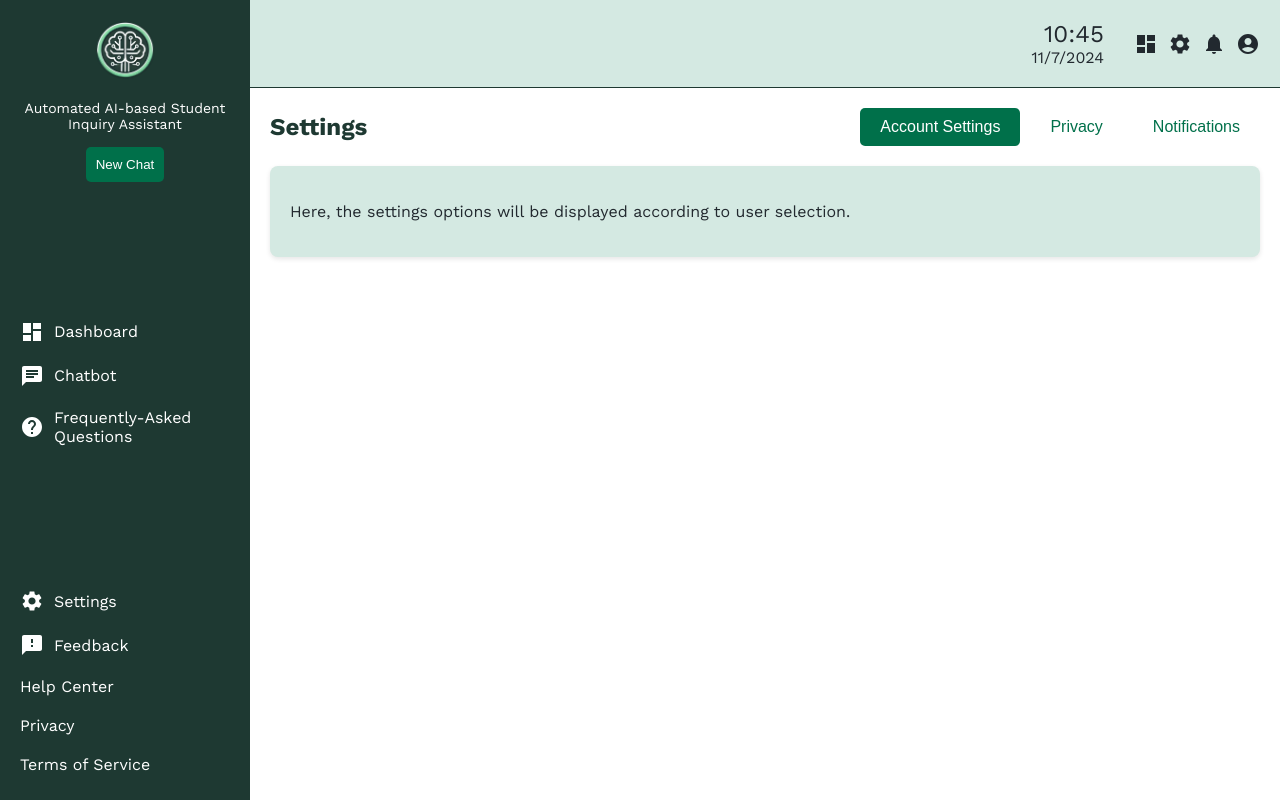
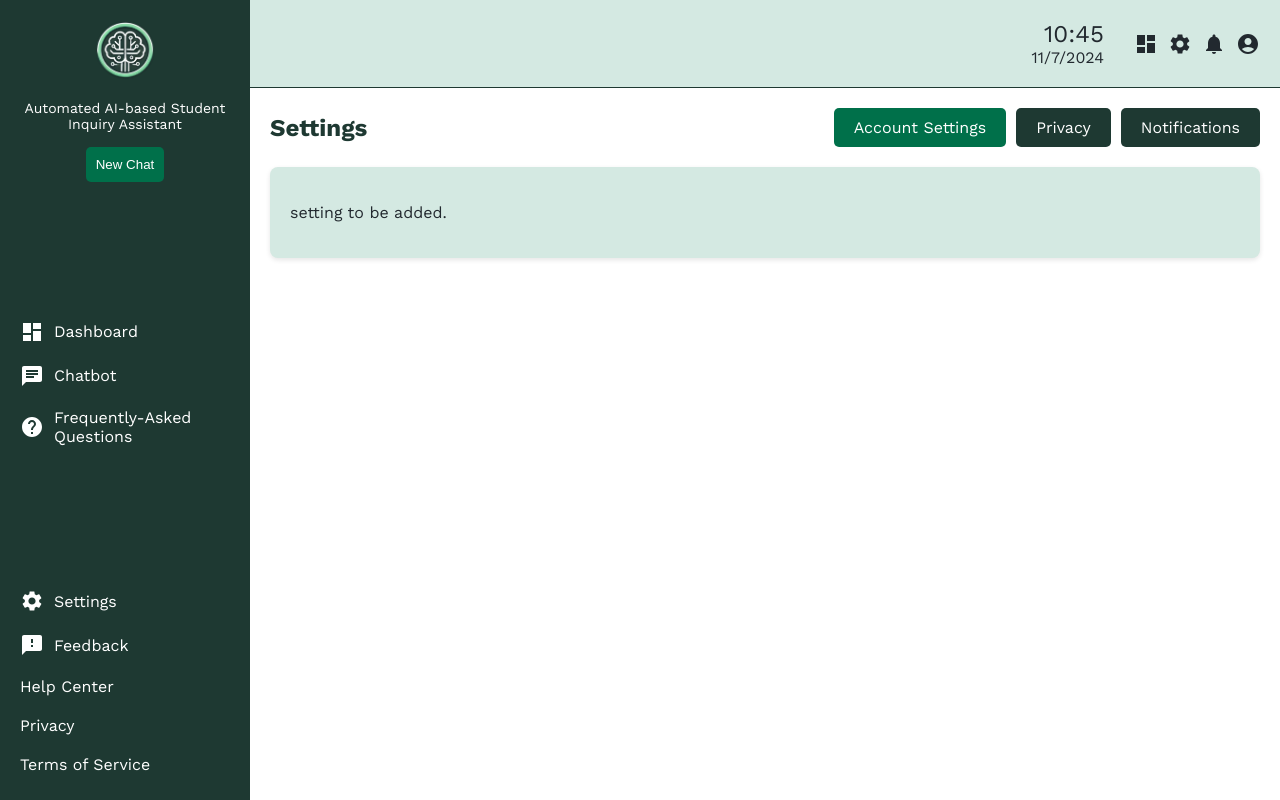
Before and after one commit to al77x/Automated-AI-based-Student-Inquiry-Assistant, a React (Create React App) app: page /settings in a window 1280 px wide. Built offline with nearby package versions, Linux system fonts and the light colour scheme.

Commit message:
refactored code in profilepage and settings

```diff
--- a/src/components/ProfilePage/ProfilePage.module.css
+++ b/src/components/ProfilePage/ProfilePage.module.css
@@ -42,7 +42,14 @@
   border-radius: 5px;
   margin-left: 10px;
   background-color: #1e3932;
-  color: #d4e9e2;
+  color: white;
+  font-family: "Work Sans", sans-serif;
+}
+
+/* active state styling for the navigation buttons */
+.profileNav .active {
+  background-color: #00704a;
+  color: white;
 }
 
 /* container for user information within the profile */
--- a/src/components/Settings/Settings.js
+++ b/src/components/Settings/Settings.js
@@ -26,10 +26,7 @@ const Settings = () => {
 
           {/* Placeholder for the actual settings content */}
           <section className={styles.settingsContent}>
-            <p>
-              Here, the settings options will be displayed according to user
-              selection.
-            </p>
+            <p>setting to be added.</p>
           </section>
         </div>
       </div>
--- a/src/components/Settings/Settings.module.css
+++ b/src/components/Settings/Settings.module.css
@@ -39,9 +39,11 @@
   padding: 10px 20px;
   cursor: pointer;
   font-size: 16px;
-  color: #00704a;
   border-radius: 5px;
   margin-left: 10px;
+  background-color: #1e3932;
+  color: white;
+  font-family: "Work Sans", sans-serif;
 }
 
 /* active state styling for the navigation buttons */
```
